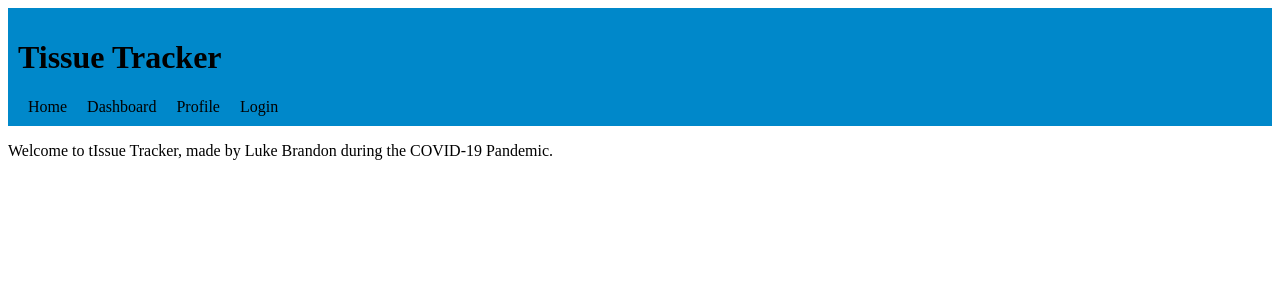
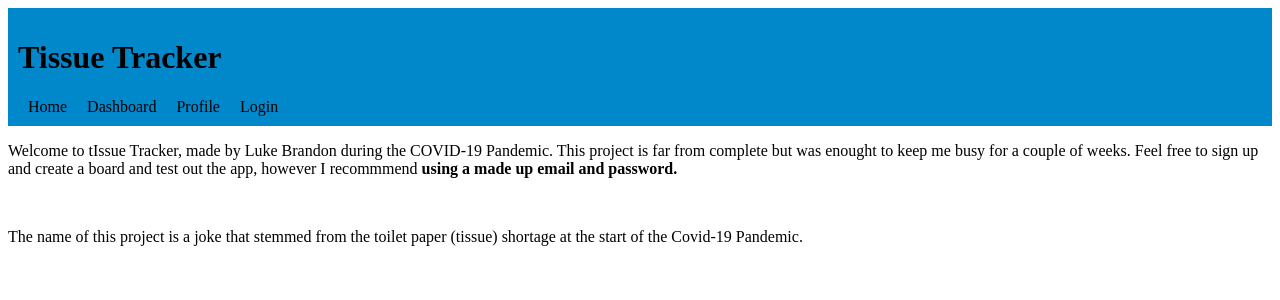
Before and after one commit to LukeBrandon/tIssueTracker-WebUi, a Next.js app: page / in a window 1280 px wide. Shown: the top 300 px of the page. Built offline with nearby package versions, Linux system fonts and the light colour scheme.

Commit message:
added some info on landing page

```diff
--- a/pages/index.tsx
+++ b/pages/index.tsx
@@ -7,7 +7,9 @@ export default function HomePage() {
   return(
     <div className={styles.application}>
       <NavPage>
-        <p>Welcome to tIssue Tracker, made by Luke Brandon during the COVID-19 Pandemic.</p>
+        <p>Welcome to tIssue Tracker, made by Luke Brandon during the COVID-19 Pandemic.  This project is far from complete but was enought to keep me busy for a couple of weeks. Feel free to sign up and create a board and test out the app, however I recommmend <b>using a made up email and password.</b></p>
+        <br/>
+        <p>The name of this project is a joke that stemmed from the toilet paper (tissue) shortage at the start of the Covid-19 Pandemic.</p>
       </NavPage>
     </div>
   );
```
